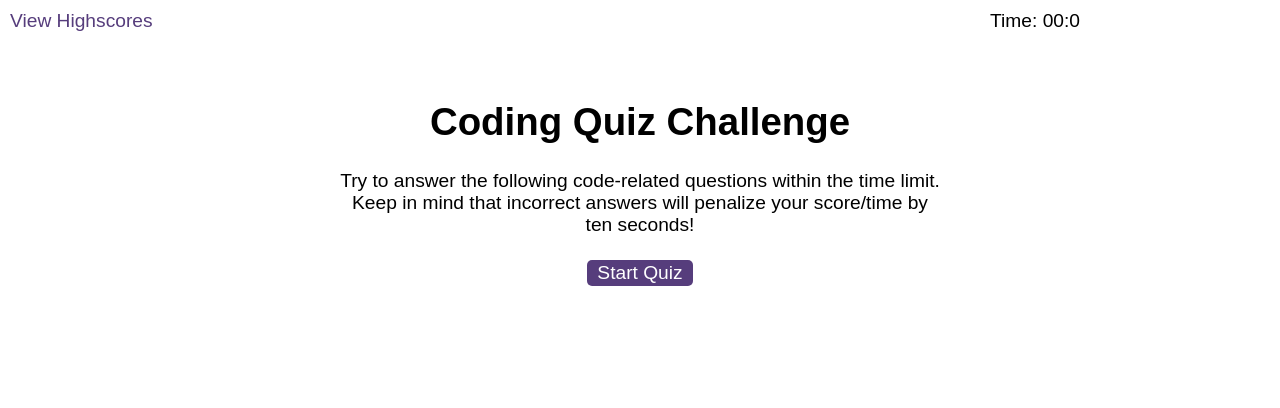
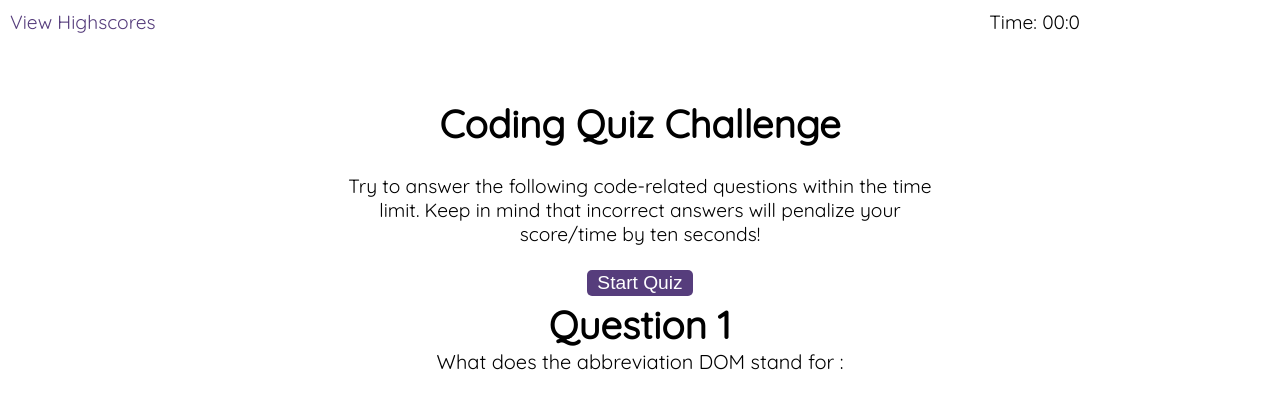
Before and after one commit to Sally077/Quiz, a plain HTML site: page index.html in a window 1280 px wide. Drawn offline with Linux system fonts and the light colour scheme; a web font is replaced by a local one.

Commit message:
Added elements for questions and question choices

```diff
--- a/css/styles.css
+++ b/css/styles.css
@@ -1,6 +1,7 @@
 body {
-  font-family: Arial;
   font-size: 120%;
+  font-family: 'Quicksand', sans-serif;
+
 }
 
 a {
--- a/index.html
+++ b/index.html
@@ -4,6 +4,7 @@
     <meta charset="UTF-8" />
     <meta name="viewport" content="width=device-width, initial-scale=1.0" />
     <meta http-equiv="X-UA-Compatible" content="ie=edge" />
+    <link href="https://fonts.googleapis.com/css2?family=Caveat&family=Dancing+Script:wght@400;500;600&family=Dosis:wght@500&family=Pacifico&family=Quicksand&family=Roboto:wght@400;500&family=Sevillana&display=swap" rel="stylesheet">
     <title>Coding Quiz</title>
 
     <link rel="stylesheet" href="./css/styles.css" />
--- a/script.js
+++ b/script.js
@@ -17,15 +17,39 @@ const countDown = setInterval (()=>{
 
 
 
+// adding the title and choices creating elements
+
+var body = document.body;
+var h1El = document.createElement("h1");
+var choicesEl = document.createElement("div");
+var infoEl = document.createElement("div");
+
+
+// Create ordered list element
+var listEl = document.createElement("ol");
+// Create ordered list items
+
+var li1 = document.createElement("li");
+var li2 = document.createElement("li");
+var li3 = document.createElement("li");
+var li4 = document.createElement("li");
+
+h1El.textContent = "Question 1";
+choicesEl.textContent = "What does the abbreviation DOM stand for : ";
 
 
 
+body.appendChild(h1El);
+body.appendChild(infoEl);
+choicesEl.appendChild(listEl)
+body.appendChild(choicesEl);
+;
+// Append ordered list
+choicesEl.appendChild(listEl);
 
-
-
-
-
-
+h1El.setAttribute("style", "margin:auto; width:50%; text-align:center;");
+choicesEl.setAttribute("style", "margin:auto; width:50%; text-align:center; font-size:20px;");
+infoEl.setAttribute("style", "margin:auto; width:50%; text-align:center;");
 
 
 
```
